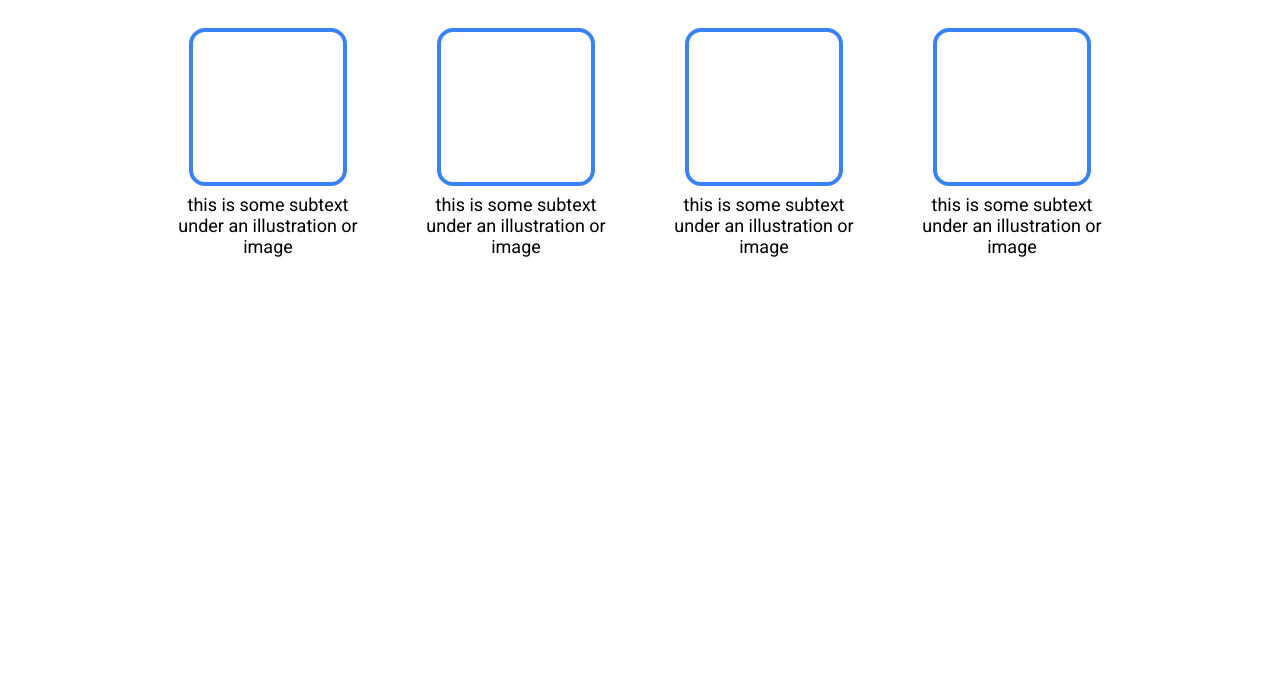
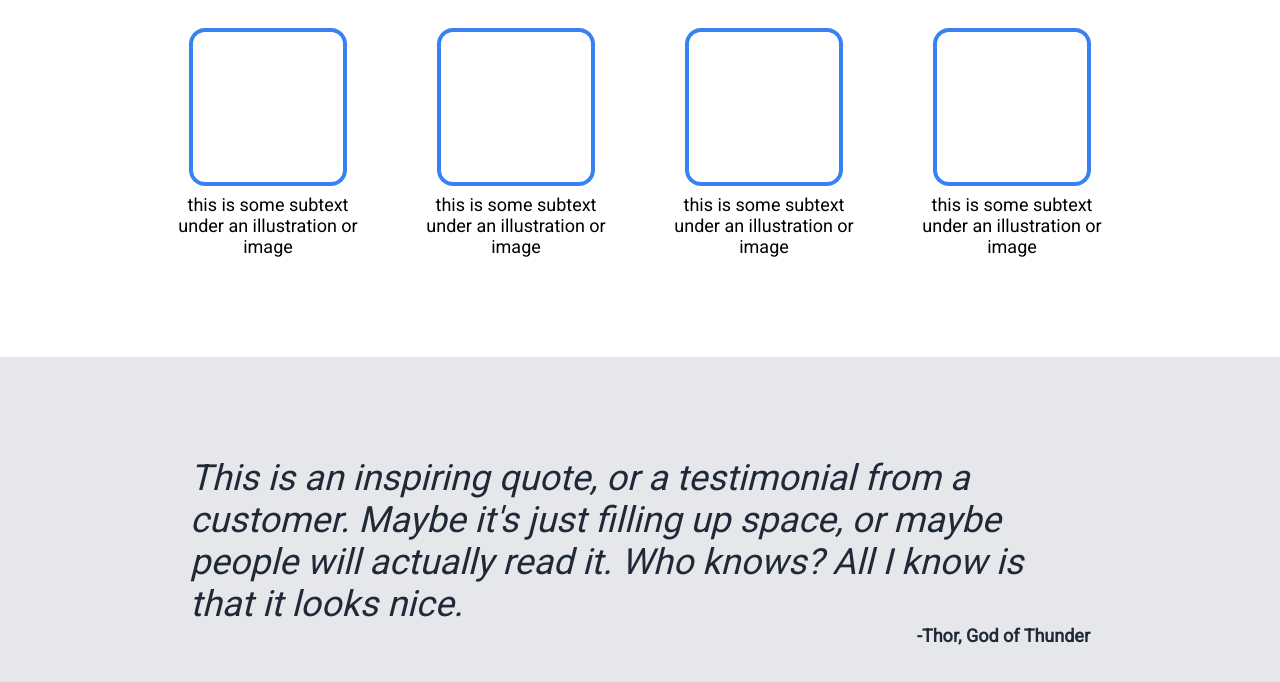
Before and after one commit to edwards955/landing, a plain HTML site: page index.html in a window 1280 px wide. Shown: the part 624-1306 px from the top of the page. Before the commit the page ends 981 px from the top, so only its background shows below. Drawn offline with Linux system fonts and the light colour scheme.

Commit message:
Add quote section

```diff
--- a/index.html
+++ b/index.html
@@ -32,9 +32,7 @@
   </div>
 
   <div class="information-section">
-
     <div class="info-header-text">Some random information.</div>
-
     <div class="information">
       <div class="info-cell">
         <div class="info-image"></div>
@@ -42,26 +40,30 @@
           illustration or image
         </div>
       </div>
-
       <div class="info-cell">
         <div class="info-image"></div>
         <div class="info-text">this is some subtext under an
           illustration or image</div>
       </div>
-
       <div class="info-cell">
         <div class="info-image"></div>
         <div class="info-text">this is some subtext under an
           illustration or image</div>
       </div>
-
       <div class="info-cell">
         <div class="info-image"></div>
         <div class="info-text">this is some subtext under an
           illustration or image</div>
       </div>
     </div>
+  </div>
 
+  <div class="quote-section">
+    <div class="quote">This is an inspiring quote, or a testimonial from a customer.
+      Maybe it's just filling up space, or maybe people will actually read it. Who
+      knows? All I know is that it looks nice.
+    </div>
+    <div class="author">-Thor, God of Thunder</div>
   </div>
 
 </body>
--- a/style.css
+++ b/style.css
@@ -110,6 +110,31 @@ body {
   text-align: center;
 }
 
+.quote-section {
+  background-color: #E5E7EB;
+  display: flex;
+  flex-direction: column;
+}
+
+.quote {
+  font-size: 36px;
+  font-style: italic;
+  color: #1F2937;
+  align-self: center;
+  width: 900px;
+  margin-top: 100px;
+}
+
+.author {
+  font-size: 18px;
+  font-weight: bold;
+  color: #1F2937;
+  align-self: center;
+  width: 900px;
+  text-align: end;
+  margin-bottom: 100px;
+}
+
 .button {
   background-color: #3882F6;
   color: #E5E7EB;
```
